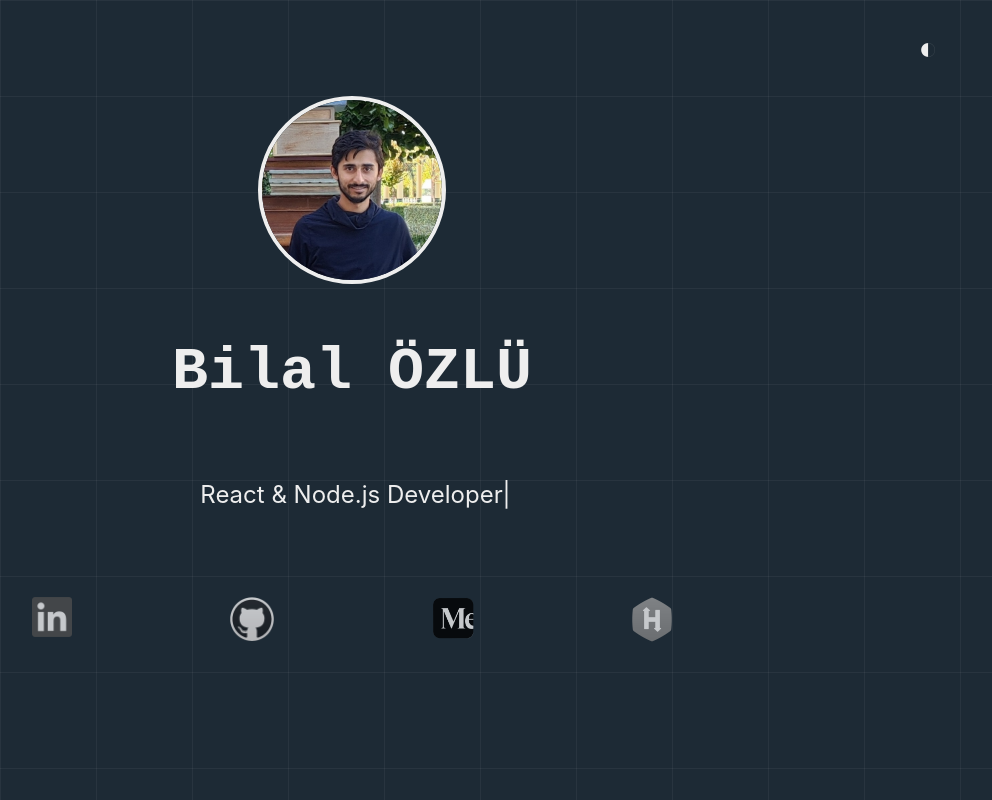
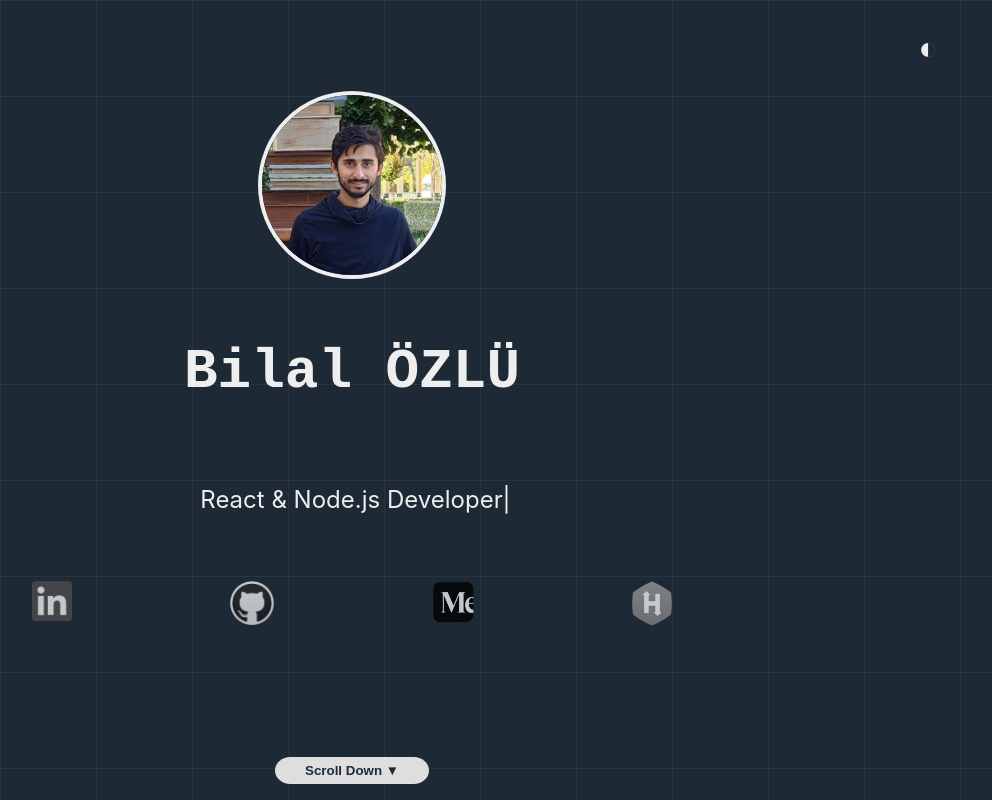
Before and after one commit to bilalozlu/homepage, a React (Create React App) app: page / in a window 1280 px wide. Shown: the top 800 px of the page, without its empty margins (288-1280 px from the left). Built offline with nearby package versions, Linux system fonts and the light colour scheme.

Commit message:
hero section css correction

```diff
--- a/src/styles/main.scss
+++ b/src/styles/main.scss
@@ -59,7 +59,7 @@ body.dark .theme-toggle {
 }
 
 .app section {
-  padding: 6rem 1rem;
+  padding: 5rem 1rem;
   max-width: 800px;
   margin: auto;
 }
@@ -68,6 +68,8 @@ body.dark .theme-toggle {
   display: flex;
   flex-direction: column;
   align-items: center;
+  justify-content: space-evenly;
+  min-height: calc(100vh - 10rem);
 
   .profile img {
     border: 4px solid;
@@ -76,7 +78,7 @@ body.dark .theme-toggle {
 
   h1 {
     font-family: monospace;
-    font-size: 60px;
+    font-size: 56px;
   }
 
   p {
@@ -98,11 +100,11 @@ body.dark .theme-toggle {
   .links {
     display: flex;
     justify-content: space-between;
-    align-self: center;
     width: 50vw;
     max-width: 800px;
     height: 4rem;
-    margin: 4rem 0;
+    margin-top: 2rem;
+    margin-bottom: 4rem;
   }
 
   .link {
@@ -126,7 +128,8 @@ body.dark .theme-toggle {
   }
 
   .scroll-link {
-    margin-top: 6rem;
+    position: absolute;
+    bottom: 1rem;
     padding: 6px 30px;
     font-weight: bold;
     cursor: pointer;
```
